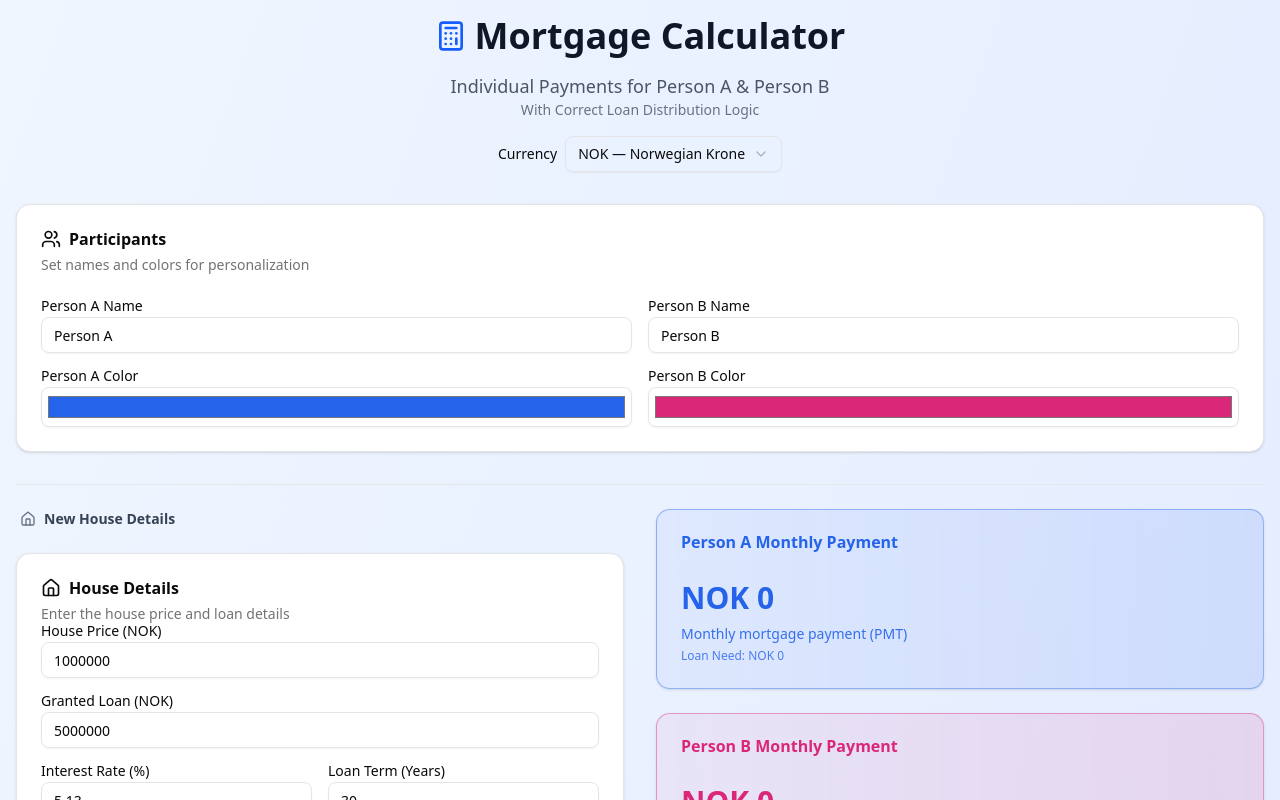
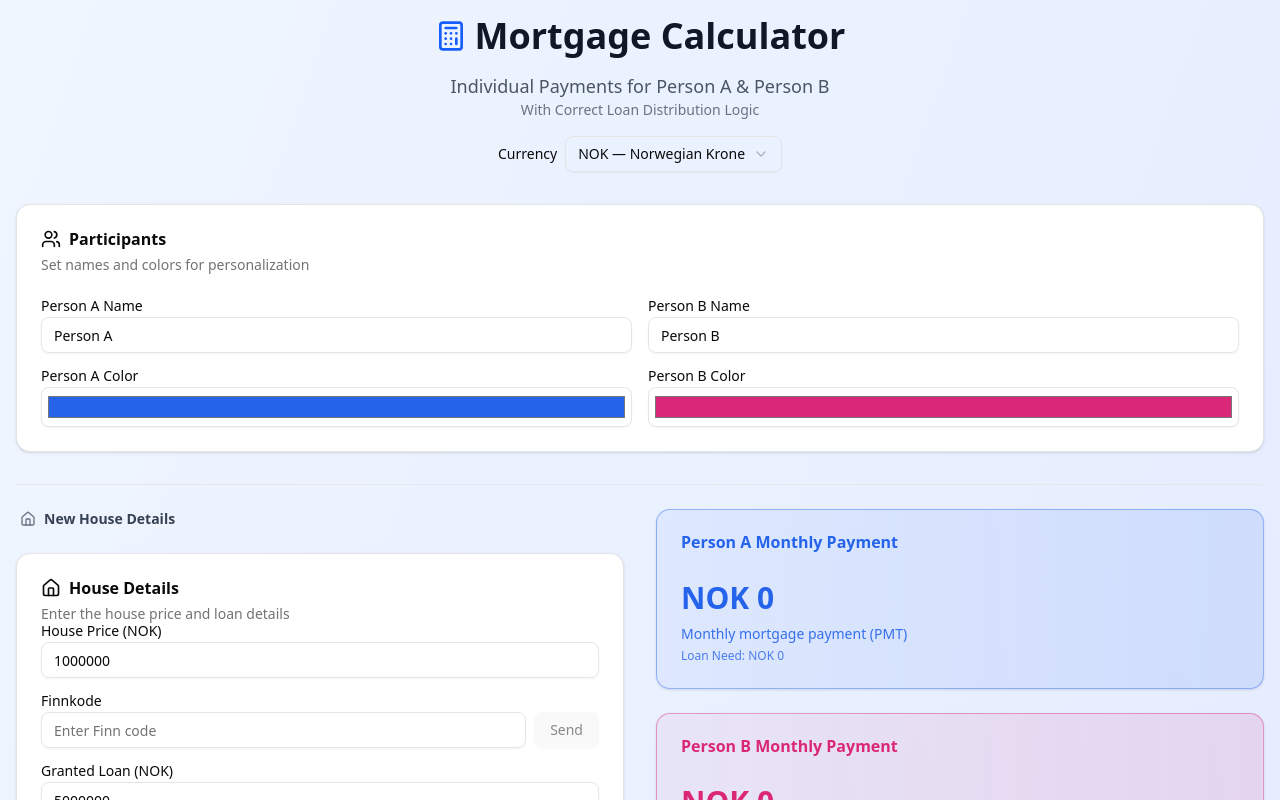
Before and after one commit to mocialov/mortgage_calculator, a React (Vite) app: page / in a window 1280 px wide. Shown: the top 800 px of the page. Built offline with nearby package versions, Linux system fonts and the light colour scheme.

Commit message:
trying vercel connection

```diff
--- a/src/App.jsx
+++ b/src/App.jsx
@@ -14,6 +14,7 @@ function App() {
   // All form data with persistence
   const {
     housePrice, setHousePrice,
+  finnkode, setFinnkode,
     personAName, setPersonAName,
     personBName, setPersonBName,
     personAColor, setPersonAColor,
@@ -38,6 +39,7 @@ function App() {
     currentStep, setCurrentStep
   } = useLocalStorageState({
     housePrice: 1000000,
+  finnkode: '',
     personAName: 'Person A',
     personBName: 'Person B',
     personAColor: '#2563eb', // default blue-600
@@ -426,6 +428,36 @@ function App() {
                     onChange={(e) => setHousePrice(e.target.value === '' ? '' : Number(e.target.value))}
                     className="mt-1"
                   />
+                </div>
+                <div>
+                  <Label htmlFor="finnkode">Finnkode</Label>
+                  <div className="mt-1 flex gap-2">
+                    <Input
+                      id="finnkode"
+                      type="text"
+                      value={finnkode}
+                      onChange={(e) => setFinnkode(e.target.value)}
+                      placeholder="Enter Finn code"
+                      className="flex-1"
+                    />
+                    <Button
+                      type="button"
+                      variant="secondary"
+                      disabled={!finnkode}
+                      onClick={() => {
+                        if (!finnkode) return
+                        const url = `https://pyfinn-git-vercelready-mocialovs-projects.vercel.app/?finnkode=${encodeURIComponent(finnkode)}`
+                        window.open(url, '_blank', 'noopener,noreferrer')
+                      }}
+                    >
+                      Send
+                    </Button>
+                  </div>
+                  {finnkode && (
+                    <p className="text-[11px] text-gray-500 mt-1 break-all">
+                      URL: https://pyfinn-git-vercelready-mocialovs-projects.vercel.app/?finnkode={encodeURIComponent(finnkode)}
+                    </p>
+                  )}
                 </div>
                 <div>
                   <Label htmlFor="grantedLoan">Granted Loan ({currency})</Label>
```
